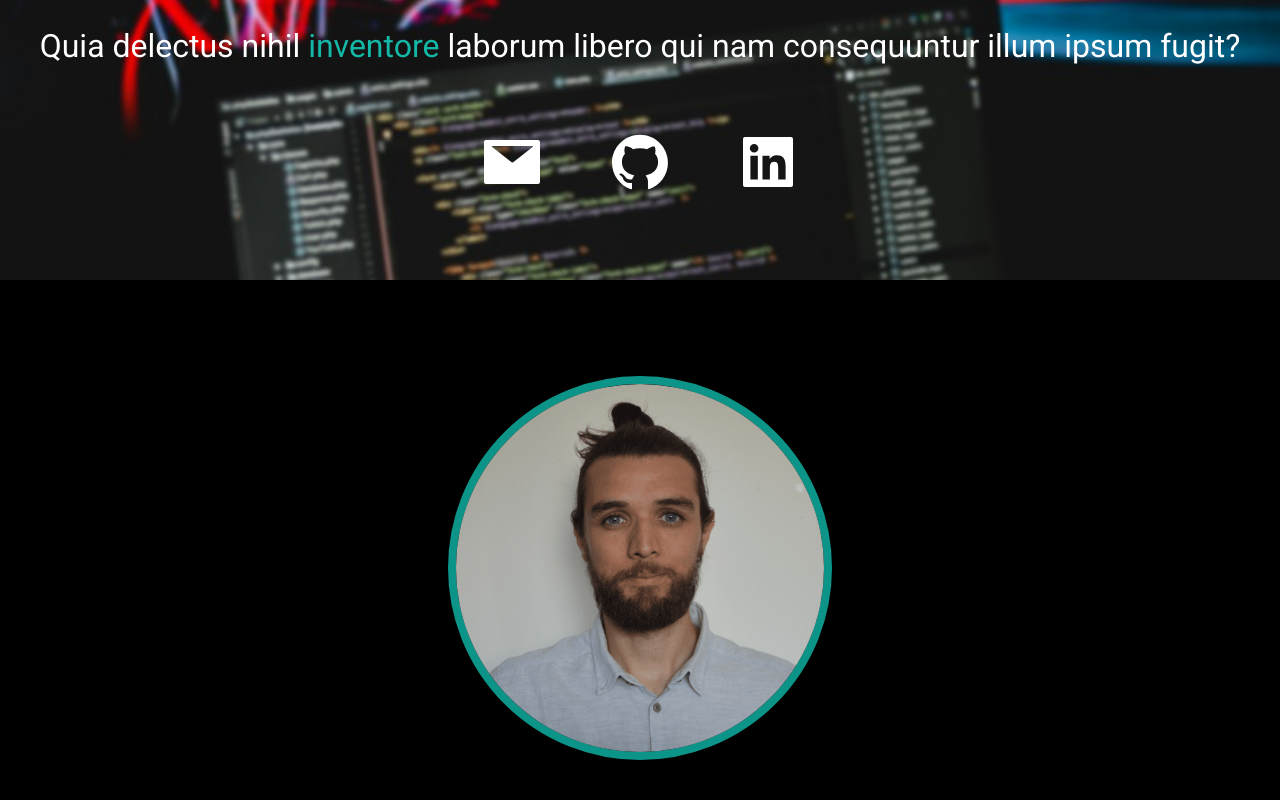
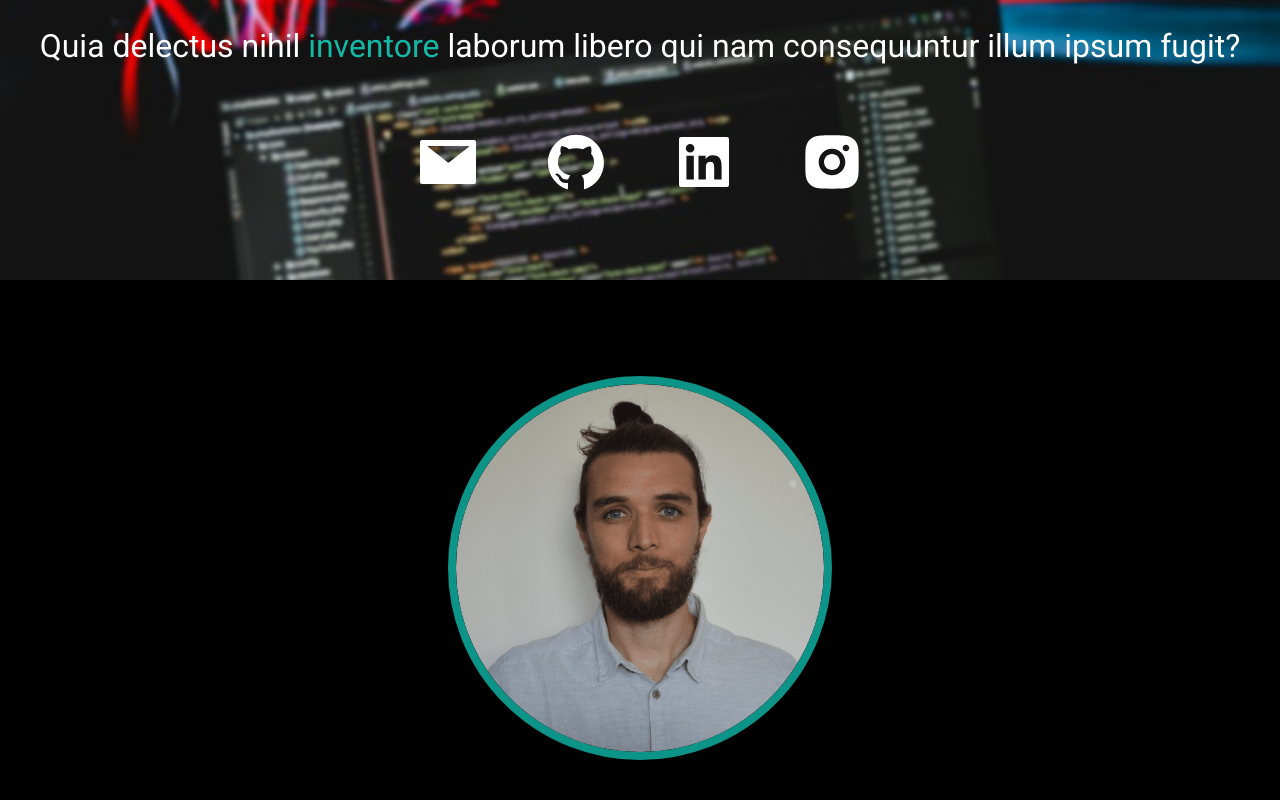
Before and after one commit to nanofanti/portfolio, a React (Vite) app: page / in a window 1280 px wide. Shown: the part 520-1320 px from the top of the page. Built offline with nearby package versions, Linux system fonts and the light colour scheme.

Commit message:
added links to works and projects, hover effects

```diff
--- a/index.html
+++ b/index.html
@@ -2,13 +2,12 @@
 <html lang="en">
   <head>
     <meta charset="UTF-8" />
-    <link rel="icon" type="image/svg+xml" href="/vite.svg" />
     <link
       rel="stylesheet"
       href="https://cdnjs.cloudflare.com/ajax/libs/animate.css/4.1.1/animate.min.css"
     />
     <meta name="viewport" content="width=device-width, initial-scale=1.0" />
-    <title>Marco Fanti Portfolio</title>
+    <title>Marco Fanti</title>
     <link rel="icon" type="image/x-icon" href="/favicon.ico" />
     <link rel="preconnect" href="https://fonts.googleapis.com" />
     <link rel="preconnect" href="https://fonts.gstatic.com" crossorigin />
--- a/src/App.jsx
+++ b/src/App.jsx
@@ -1,7 +1,11 @@
 import { useEffect, useState } from "react";
 import { AiFillLinkedin, AiFillGithub, AiFillMail } from "react-icons/ai";
 import { BsFillMoonStarsFill, BsFillSunFill } from "react-icons/bs";
+import { RiSmartphoneFill } from "react-icons/ri";
 import { TypeAnimation } from "react-type-animation";
+import { FaCheck } from "react-icons/fa";
+import { RiInstagramFill } from "react-icons/ri";
+import { IoMdPin } from "react-icons/io";
 import "./App.css";
 
 //aos
@@ -16,7 +20,7 @@ function App() {
 
   return (
     <div className={!darkMode ? "" : "dark"}>
-      <main className="bg-white pb-20 w-screen dark:bg-black">
+      <main className="bg-white w-screen dark:bg-black">
         <section>
           <div className="h-screen relative flex flex-col item-center justify-center bg-fixed bg-parallax1 bg-cover">
             <div
@@ -40,9 +44,9 @@ function App() {
                     />
                   </li>
                 )}
-                <li className=" ">
+                <li className="hover:-translate-y-2 transform transition">
                   <a
-                    className="text-[1.5rem] font-roboto bg-orange-400 hover:text-orange-400 hover:bg-white dark:bg-teal-500 text-white px-4 py-2 rounded-md ml-8 dark:hover:text-teal-500 dark:hover:bg-white "
+                    className="text-[1.5rem] font-roboto bg-orange-400  dark:bg-teal-500 text-white px-4 py-2 rounded-md ml-8 0  "
                     href="/MarcoFantiResume.pdf"
                     target="_blank"
                   >
@@ -94,7 +98,7 @@ function App() {
             <p
               data-aos="fade-up"
               data-aos-delay="1200"
-              className="text-[2rem] font-roboto py-10 leading-8 text-center text-white "
+              className="text-[2rem] font-roboto py-10 leading-8 text-center text-white"
             >
               Lorem ipsum dolor sit amet{" "}
               <span className="text-orange-400 font-roboto dark:text-teal-500">
@@ -114,24 +118,47 @@ function App() {
               laborum libero qui nam consequuntur illum ipsum fugit?
             </p>
             <div className="text-5xl flex justify-center gap-16 py-3 text-gray-600 ">
-              <a href="mailto:fanti.marco8@gmail.com" target="_blank">
+              <a
+                href="mailto:fanti.marco8@gmail.com"
+                target="_blank"
+                className="hover:-translate-y-2 transform transition"
+              >
                 <AiFillMail
-                  className="text-white text-[4rem] hover:text-orange-400 dark:hover:text-teal-500 "
+                  className="text-white text-[4rem]  hover:text-orange-400 dark:hover:text-teal-500 "
                   data-aos="fade-right"
                   data-aos-delay="1800"
                 />
               </a>
-              <a href="https://github.com/nanofanti" target="_blank">
+              <a
+                href="https://github.com/nanofanti"
+                target="_blank"
+                className="hover:-translate-y-2 transform transition"
+              >
                 <AiFillGithub
                   className="text-white text-[4rem] hover:text-orange-400 dark:hover:text-teal-500 "
                   data-aos="fade-up"
                   data-aos-delay="1800"
                 />
               </a>
-              <a href="https://www.linkedin.com/in/marcofanti/" target="_blank">
+              <a
+                href="https://www.linkedin.com/in/marcofanti/"
+                target="_blank"
+                className="hover:-translate-y-2 transform transition"
+              >
                 <AiFillLinkedin
                   className="text-white text-[4rem] hover:text-orange-400 dark:hover:text-teal-500 "
                   data-aos="fade-left"
+                  data-aos-delay="1800"
+                />
+              </a>
+              <a
+                href="https://www.instagram.com/nanofanti?igsh=MTcxNnN5Y24zd2l6Mg=="
+                target="_blank"
+                className="hover:-translate-y-2 transform transition"
+              >
+                <RiInstagramFill
+                  className="text-white text-[4rem]  hover:text-orange-400 dark:hover:text-teal-500 "
+                  data-aos="fade-right"
                   data-aos-delay="1800"
                 />
               </a>
@@ -139,16 +166,20 @@ function App() {
           </div>
           <div className="h-[40rem] mt-24">
             <div
-              className="relative mx-auto border-orange-400 rounded-full mt-20 overflow-hidden md:h-96 md:w-96 border-8 dark:border-teal-600"
+              className="  mx-auto border-orange-400 rounded-full mt-20 overflow-hidden md:h-96 md:w-96 border-8 dark:border-teal-600"
               data-aos="fade-up"
               data-aos-delay="300"
             >
+              <div className="relative group">
                 <img
-                src="Mypic.png
-                "
-                className=" object-cover h-80 transition-all duration-300 hover:scale-110 md:h-96 md:w-96 "
+                  src="/Mypic.png"
                   alt=""
+                  className=" rounded-lg object-cover group-hover:blur-sm duration-300"
                 />
+                <div className="absolute roboto inset-0 z-10 flex flex-col justify-center items-center text-6xl font-semibold opacity-0 group-hover:opacity-100 duration-300 text-center text-orange-400 dark:text-teal-500 ">
+                  OPEN TO WORK <FaCheck />
+                </div>
+              </div>
             </div>
             <h2
               className="text-center font-roboto mt-10 text-[2rem] dark:text-white"
@@ -203,7 +234,7 @@ function App() {
               data-aos-delay="1200"
               className="text-center bg-gradient-to-b from-orange-400  dark:bg-gradient-to-b dark:from-teal-500 shadow-2xl p-12 rounded-xl my-10"
             >
-              <div className="w-full flex justify-center ">
+              <div className="w-full flex justify-center hover:-translate-y-2 transform transition ">
                 <img src="/design.png" width={100} height={100} alt="" />
               </div>
 
@@ -222,7 +253,7 @@ function App() {
               data-aos-delay="1000"
               className="text-center bg-gradient-to-b from-orange-400  dark:bg-gradient-to-b dark:from-teal-500 shadow-2xl p-12 rounded-xl my-10"
             >
-              <div className="w-full flex justify-center">
+              <div className="w-full flex justify-center hover:-translate-y-2 transform transition ">
                 <img src="/consulting.png" width={100} height={100} alt="" />
               </div>
 
@@ -240,7 +271,7 @@ function App() {
               data-aos-delay="1200"
               className="text-center bg-gradient-to-b from-orange-400  dark:bg-gradient-to-b dark:from-teal-500 shadow-2xl p-12 rounded-xl my-10"
             >
-              <div className="w-full flex justify-center">
+              <div className="w-full flex justify-center hover:-translate-y-2 transform transition ">
                 <img src="/code.png" width={100} height={100} alt="" />
               </div>
 
@@ -296,18 +327,21 @@ function App() {
               data-aos="flip-right"
               data-aos-delay="300"
             >
-              <h2 className=" text-[3.5rem] font-roboto text-orange-400 dark:text-teal-500 text-center mb-2">
+              <h2 className=" text-[3.5rem] font-roboto text-orange-400  dark:text-teal-500 text-center mb-2">
                 Petfect Match
               </h2>
               <p className="text-center text-[1.5rem] font-roboto mb-6 dark:text-white">
                 Lorem ipsum dolor sit amet consectetur adipisicing elit.
               </p>
+              <a href="https://petfectmatch.netlify.app/" target="_blank">
                 <img
                   src="/petfectmatch.png"
                   alt=""
-                className="rounded-lg object-cover"
+                  className="rounded-lg object-cover hover:-translate-y-2 hover:border-4 hover:border-orange-400 dark:border-teal-500 transform transition-all"
                 />
+              </a>
             </div>
+
             <div
               className="basis-1/3 flex-1"
               data-aos="flip-left"
@@ -319,11 +353,13 @@ function App() {
               <p className="text-center text-[1.5rem] font-roboto mb-6 dark:text-white">
                 Lorem ipsum dolor sit amet consectetur adipisicing elit.
               </p>
+              <a href="https://mamspokefight.netlify.app/" target="_blank">
                 <img
                   src="/pokefight.png"
                   alt=""
-                className="rounded-lg object-cover"
+                  className="rounded-lg object-cover hover:-translate-y-2 hover:border-4 hover:border-orange-400 dark:border-teal-500 transform transition-all"
                 />
+              </a>
             </div>
             <div
               className="basis-1/3 flex-1 mt-[8rem] p-5"
@@ -336,14 +372,16 @@ function App() {
               <p className="text-center text-[1.5rem] font-roboto mb-6 dark:text-white">
                 Lorem ipsum dolor sit amet consectetur adipisicing elit.
               </p>
+              <a href="https://github.com/nanofanti/react-form" target="blank">
                 <img
                   src="/signup.png"
                   alt=""
-                className="rounded-lg object-cover"
+                  className="rounded-lg object-cover hover:-translate-y-2 hover:border-4 hover:border-orange-400 dark:border-teal-500 transform transition-all"
                 />
+              </a>
             </div>
             <div
-              className="basis-1/3 flex-1 mt-[8rem] p-5"
+              className="basis-1/3 flex-1 mt-[8rem] p-5 "
               data-aos="flip-left"
               data-aos-delay="300"
             >
@@ -353,11 +391,37 @@ function App() {
               <p className="text-center text-[1.5rem] font-roboto mb-6 dark:text-white">
                 Lorem ipsum dolor sit amet consectetur adipisicing elit.
               </p>
+              <div className="relative group">
                 <img
-                src="/SignUp.png"
+                  src="/auplantlogo.png"
                   alt=""
-                className="rounded-lg object-cover"
+                  className="rounded-lg object-cover group-hover:blur-sm duration-300 group-hover:-translate-y-2"
                 />
+                <div className="absolute inset-0 z-10 flex justify-center items-center text-6xl font-semibold opacity-0 group-hover:opacity-100 duration-300 rounded text-orange-400 hover:-translate-y-2 hover:border-4 hover:border-orange-400 dark:text-teal-500 dark:border-teal-500">
+                  Coming soon...
+                </div>
+              </div>
+            </div>
+          </div>
+          <div className="h-[10rem] relative flex justify-evenly items-center bg-fixed bg-parallax2 bg-cover">
+            <div className="flex flex-col items-center">
+              <p className="text-[1.5rem] flex justify-center items-center gap-5 font-roboto leading-8 text-center text-white">
+                <IoMdPin className="text-[1.5rem] hover:text-orange-400 dark:hover:text-teal-500 hover:-translate-y-2 transform transition" />
+                Heidelberg, Germany
+              </p>
+              <p className="text-[1.5rem] flex justify-center items-center gap-5 font-roboto leading-8 text-center text-white mt-2 ">
+                <RiSmartphoneFill className="text-[1.5rem] hover:text-orange-400 dark:hover:text-teal-500 hover:-translate-y-2 transform transition" />
+                +49 0176 620 191 44
+              </p>
+            </div>
+            <div className="hover:-translate-y-2 transform transition">
+              <a
+                className="text-[1.5rem] font-roboto bg-orange-400  dark:bg-teal-500 text-white px-4 py-2 rounded-md ml-8 0  "
+                href="mailto:fanti.marco8@gmail.com"
+                target="_blank"
+              >
+                Contact me
+              </a>
             </div>
           </div>
         </section>
```
Also changed, not shown: public/auplantlogo.png (added). Lines whose indentation alone changed are shown as unchanged.
